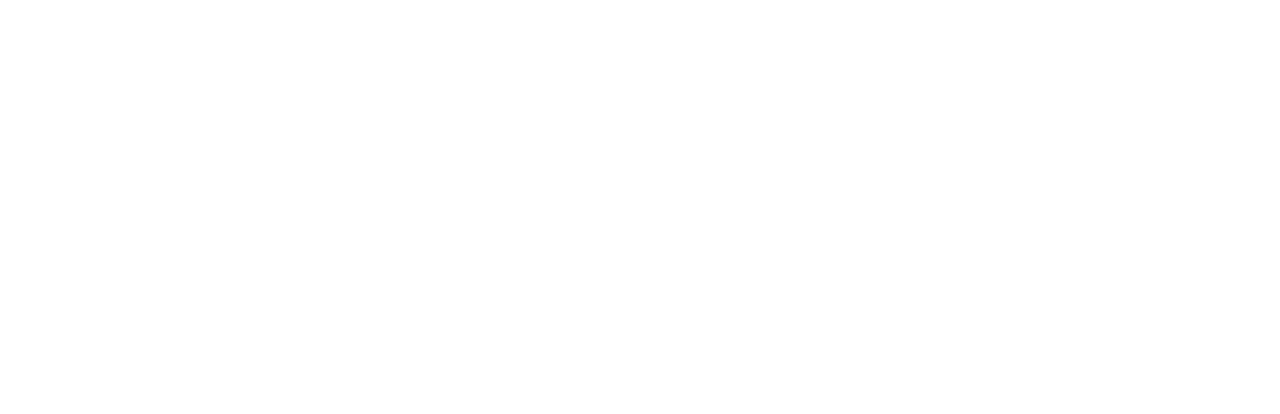
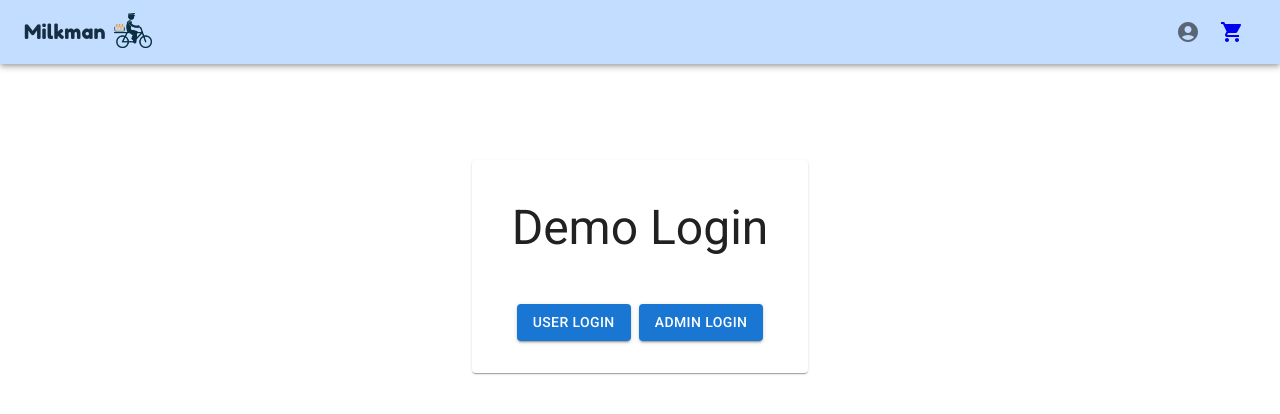
Before and after one commit to Zaldana/milkman-frontend, a React (Create React App) app: page /demo in a window 1280 px wide. Before the commit this address had no page. Shown: the top 414 px of the page. Built offline with nearby package versions, Linux system fonts and the light colour scheme.

Commit message:
demo component

```diff
--- a/src/App.js
+++ b/src/App.js
@@ -15,6 +15,7 @@
   Routes
 } from "react-router-dom";
 import PrivateRoute from "./components/privateRoute/PrivateRoute";
+import Demo from "./components/pages/Demo";
 
 function App() {
 
@@ -31,6 +32,7 @@
                 }
             />
             <Route path="shopping-cart" element={<ShoppingCart />} />
+            <Route path="demo" element={<Demo />} />
             <Route path="sign-in" element={<SignIn />} />
             <Route path="sign-up" element={<SignUp />} />
             <Route path="user" element={<UserPage />} />
--- a/src/components/layout/Header.js
+++ b/src/components/layout/Header.js
@@ -22,7 +22,8 @@
 
 const dropdownMenu = [
     { text: "Log-In", link: "/sign-in"},
-    { text: "Sign-Up", link: "/sign-up"}
+    { text: "Sign-Up", link: "/sign-up" },
+    { text: "Demo", link: "/demo"}
 ];
 
 const dropdownMenuSignedIn = [
--- /dev/null
+++ b/src/components/pages/Demo.js
@@ -0,0 +1,104 @@
+import React, { useState } from 'react'
+import { useDispatch } from 'react-redux';
+import { signInActionCreator } from '../../reduxStore/userState';
+import Layout from '../layout/Layout';
+import AxiosBackend from '../../lib/axios/AxiosBackend';
+import { useNavigate } from "react-router-dom";
+import {
+    Box,
+    Typography,
+    Card,
+    CardActions,
+    Button,
+    CardContent,
+} from '@mui/material';
+
+
+function Demo() {
+
+    const dispatch = useDispatch();
+    const navigate = useNavigate();
+
+
+    async function handleUserLogIn(e) {
+
+        e.preventDefault();
+
+        try {
+
+            let payload = await AxiosBackend.post(
+                'user/sign-in/', {
+                userCredentials: {
+                    email: 'ruben@email.com',
+                    password: 'password',
+                }
+            })
+                .then(response => {
+                    dispatch(signInActionCreator(response.data.user))
+                    navigate('/product-display');
+                })
+
+        } catch (e) {
+
+            console.log(e);
+        }
+    }
+
+    async function handleAdminLogIn(e) {
+
+        e.preventDefault();
+
+        try {
+
+            let payload = await AxiosBackend.post(
+                'user/sign-in/', {
+                userCredentials: {
+                    email: 'kitty@gmail.com',
+                    password: 'password',
+                }
+            })
+                .then(response => {
+                    dispatch(signInActionCreator(response.data.user))
+                    navigate('/admin');
+                })
+
+        } catch (e) {
+
+            console.log(e);
+        }
+    }
+
+    return (
+        <Layout>
+            <Box sx={{
+                mx: 'auto',
+                minWidth: 300,
+
+                p: 2,
+                m: 'auto',
+                textAlign: 'center',
+                fontSize: '0.875rem',
+                fontWeight: '700',
+                display: 'flex',
+                justifyContent: "center"
+            }}>
+                <Card sx={{
+                    maxWidth: 700,
+                    padding: 3,
+                    marginTop: 10,
+                }}>
+                    <CardContent >
+                        <Typography variant="h3" pb={3}>Demo Login</Typography>
+
+                    </CardContent >
+                    <CardActions sx={{ justifyContent: 'center' }}>
+                        <Button onClick={handleUserLogIn} variant='contained'>User Login</Button>
+                        <Button onClick={handleAdminLogIn} variant='contained'>Admin Login</Button>
+                    </CardActions>
+                </Card>
+            </Box>
+        </Layout>
+    )
+}
+
+export default Demo
--- a/src/components/pages/SignIn.js
+++ b/src/components/pages/SignIn.js
@@ -13,9 +13,7 @@
     Stack,
     TextField,
     CardContent,
-    Alert
 } from '@mui/material';
-
 
 function SignIn() {
 
@@ -49,11 +47,9 @@
 
                     } else {
 
-                        navigate('/user')
+                        navigate('/product-display')
                     }
                 })
-
-
 
         } catch (e) {
 
@@ -82,7 +78,7 @@
                     marginTop: 10,
                 }}>
                     <CardContent >
-                        <Typography variant="h3" pb={3}>Log In</Typography>
+                        <Typography variant="h3" pb={3}>Log-In</Typography>
                         <Stack
                             component="form"
                             sx={{
--- a/src/components/pages/UserPage.js
+++ b/src/components/pages/UserPage.js
@@ -1,4 +1,4 @@
-import React, { useState, useEffect } from 'react';
+import React, { useState } from 'react';
 import Layout from '../layout/Layout';
 import { useSelector, useDispatch } from 'react-redux';
 import Accordion from '@mui/material/Accordion';
```
Also changed, not shown: src/components/layout/Footer.js (deleted, +0 -16 lines).
